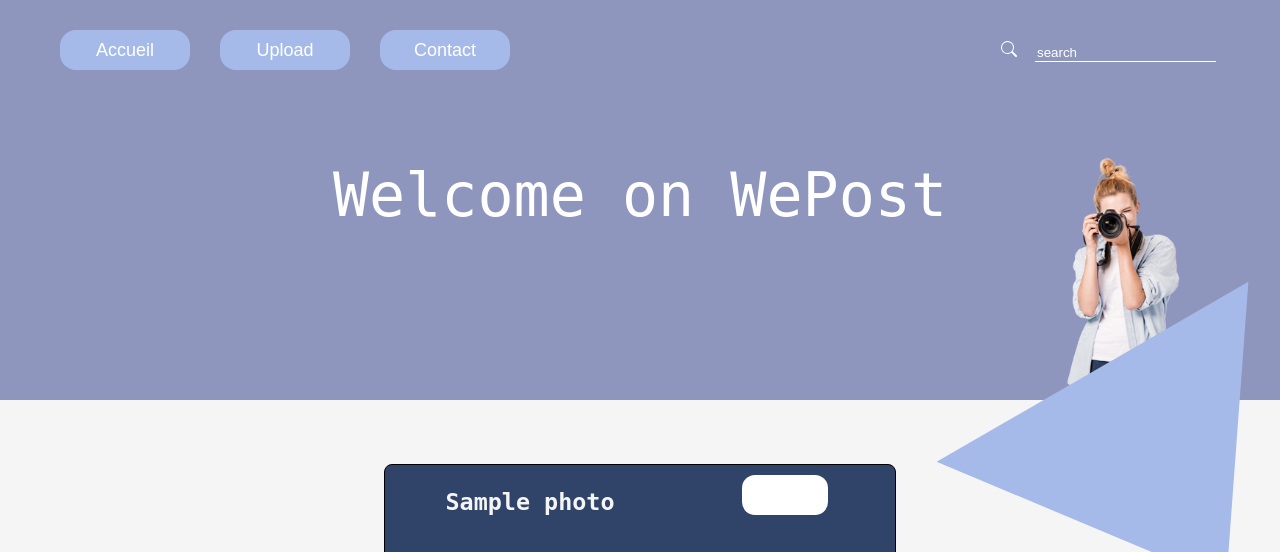
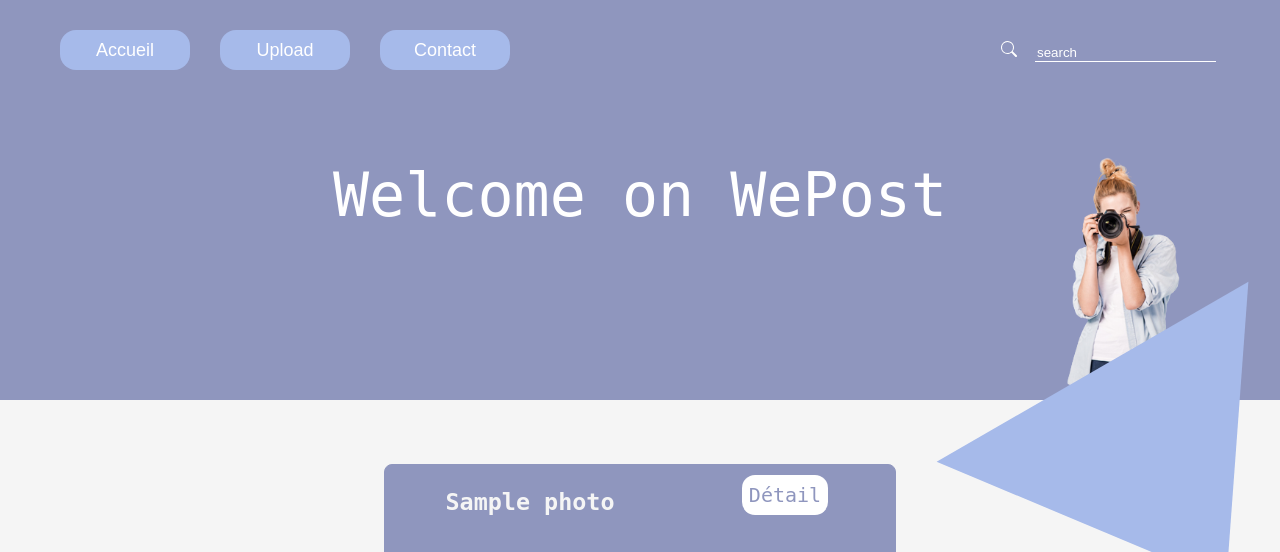
Before and after one commit to eliotsobieraj/web_capart_sobieraj, a PHP site: page / in a window 1280 px wide; the page is wider, and only the part inside the window is pictured. Shown: the top 552 px of that part. Run offline with PHP 8.4, Linux system fonts and the light colour scheme; tables that the repository leaves empty or names only in its code hold one stand-in row (values such as "Sample post").

Commit message:
change css of index

```diff
--- a/index.php
+++ b/index.php
@@ -15,6 +15,7 @@ $id->execute();
     <meta name="viewport"
           content="width=device-width, user-scalable=no, initial-scale=1.0, maximum-scale=1.0, minimum-scale=1.0">
     <meta http-equiv="X-UA-Compatible" content="ie=edge">
+    <link rel="icon" type="image/x-icon" href="image/1f4f7.png">
     <link rel="stylesheet" type="text/css" href="style_index.css">
     <title>Page d'accueil</title>
 </head>
--- a/style_index.css
+++ b/style_index.css
@@ -20,8 +20,8 @@ body{
 
 #box{
     color: whitesmoke;
-    background-color: #304369;
-    border: 1px solid black;
+    background-color: #8f96be;
+    border: 1px solid #8f96be;
     border-radius: 8px;
     margin-top: 5%;
     margin-left: 30%;
@@ -84,3 +84,8 @@ a{
     text-decoration: none;
     color: white;
 }
+
+.button>a{
+    text-decoration: none;
+    color: #8f96be;
+}
```
Also changed, not shown: image/1f4f7.png (added), image/22-02-23GAME-OVER.png (added).
